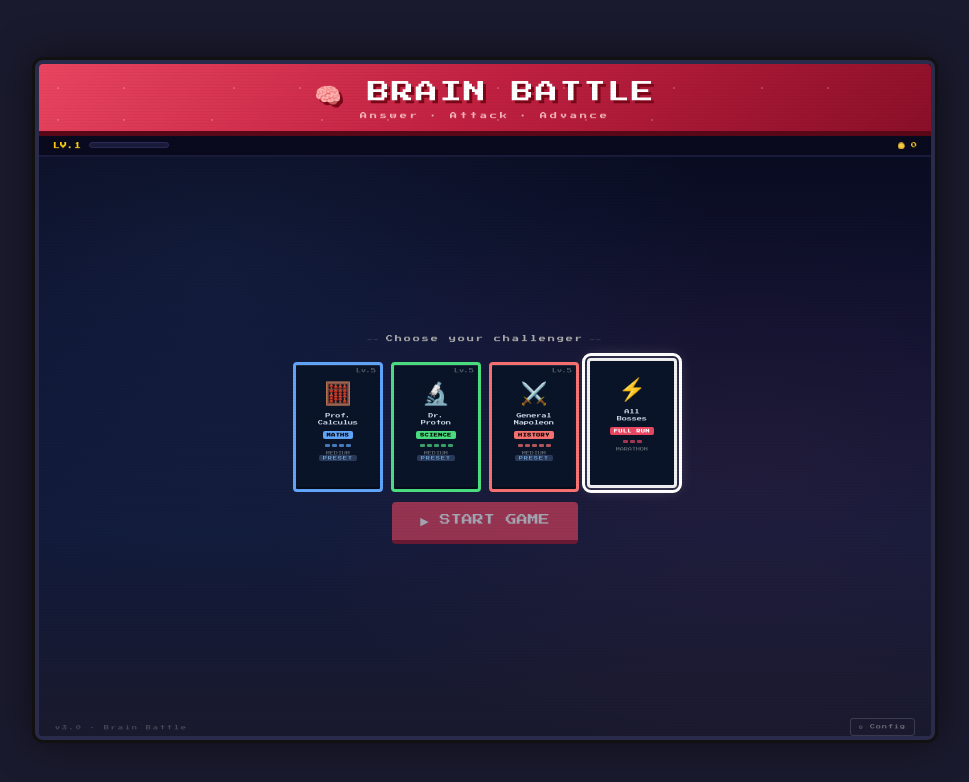
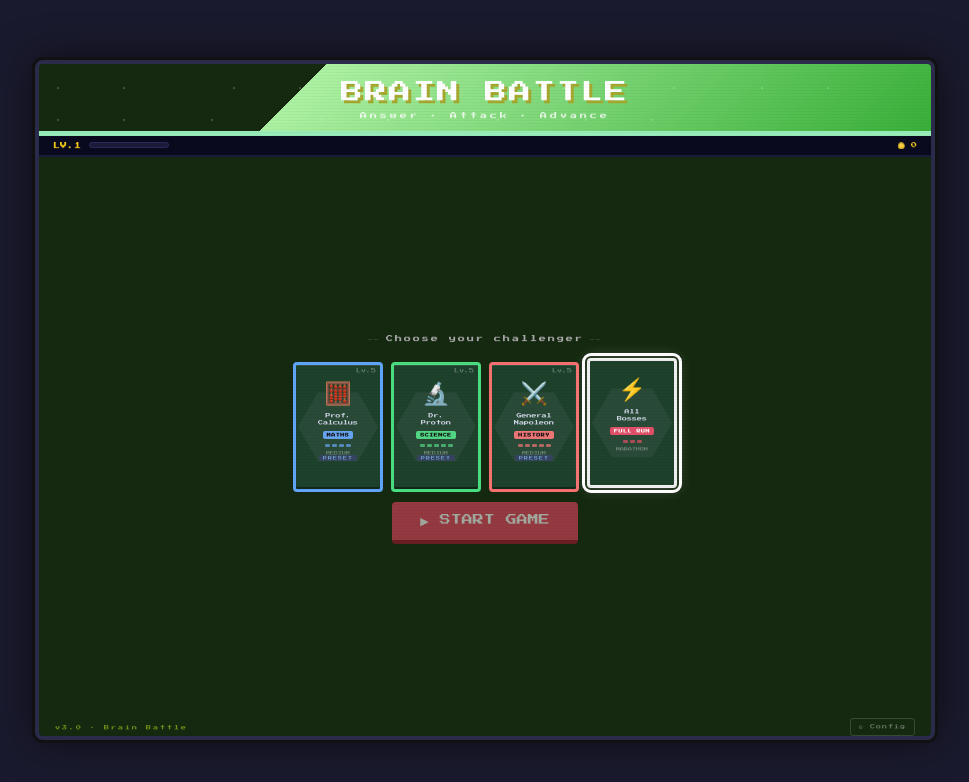
Before and after one commit to hassan-jamali/unihack, a plain HTML site: page index.html in a window 1280 px wide. Shown: the whole page, without its empty margins (155-1124 px from the left). Drawn offline with Linux system fonts and the light colour scheme.

Commit message:
minor UI changes

```diff
--- a/index.html
+++ b/index.html
@@ -19,7 +19,7 @@
     <div id="title-screen" class="screen active">
 
       <div class="title-banner">
-        <div class="title-logo">🧠 BRAIN BATTLE</div>
+        <div class="title-logo">BRAIN BATTLE</div>
         <div class="title-sub">Answer · Attack · Advance</div>
       </div>
 
@@ -31,8 +31,8 @@
         </div>
         <div class="hud-right">
           <span id="hudCoins" class="hud-coins">🪙 0</span>
-          <button id="navShop"   class="nav-btn" onclick="openShop()"   style="display:none">🛒 Shop</button>
-          <button id="navQuests" class="nav-btn" onclick="openQuests()" style="display:none">📜 Quests</button>
+          <button id="navShop"   class="nav-btn" onclick="openShop()"   style="display:none">Shop</button>
+          <button id="navQuests" class="nav-btn" onclick="openQuests()" style="display:none">Quests</button>
         </div>
       </div>
 
@@ -113,7 +113,7 @@
     <div id="shop-screen" class="screen">
       <div class="meta-header">
         <button class="meta-back" onclick="goToTitle()">← BACK</button>
-        <div class="meta-title">🛒 SHOP</div>
+        <div class="meta-title">SHOP</div>
         <span id="shopCoinsDisplay" class="hud-coins">🪙 0</span>
       </div>
       <div id="shopStatus" class="shop-status"></div>
@@ -124,7 +124,7 @@
     <div id="quests-screen" class="screen">
       <div class="meta-header">
         <button class="meta-back" onclick="goToTitle()">← BACK</button>
-        <div class="meta-title">📜 QUESTS</div>
+        <div class="meta-title">QUESTS</div>
         <span class="hud-coins" style="font-size:6px;color:#aaa">Resets daily</span>
       </div>
       <div id="questList" class="quest-list"></div>
@@ -133,7 +133,7 @@
     <!-- ═══════════ EDITOR SCREEN ═══════════ -->
     <div id="editor-screen" class="screen">
       <div class="ed-header">
-        <div class="ed-title">📝 QUESTION EDITOR</div>
+        <div class="ed-title">QUESTION EDITOR</div>
         <button class="ed-close-btn" onclick="closeEditor()">✕ BACK</button>
       </div>
 
--- a/style.css
+++ b/style.css
@@ -47,7 +47,7 @@ body {
   height: min(95vh, 680px);
   display: flex;
   flex-direction: column;
-  background: #0c0c1a;
+  background: #1a1a55;
   border: 4px solid #2a2a4a;
   border-radius: 8px;
   box-shadow: 0 0 0 3px #111, 0 0 40px rgba(0,0,0,0.6);
@@ -84,10 +84,7 @@ body {
   justify-content: flex-start;
   overflow: hidden;
   animation: fadeIn 0.6s ease;
-  background:
-    radial-gradient(ellipse at 20% 30%, rgba(96,165,250,0.08) 0%, transparent 50%),
-    radial-gradient(ellipse at 80% 60%, rgba(233,69,96,0.08) 0%, transparent 50%),
-    linear-gradient(180deg, #08091a 0%, #0d1230 40%, #111a3a 70%, #1a1a2e 100%);
+  background: #152910;
 }
 
 /* Push choose-label, cards, button into a centred block */
@@ -123,8 +120,8 @@ body {
 
 .title-banner {
   width: 100%;
-  background: linear-gradient(135deg, #e94560 0%, #c02040 50%, #8a0f28 100%);
-  border-bottom: 5px solid #5a0818;
+  background: linear-gradient(135deg, #152910 30%, #acf1a2 0%, #38af38 100%);
+  border-bottom: 5px solid #98ecb9;
   padding: 14px 20px 12px;
   text-align: center;
   flex-shrink: 0;
@@ -133,14 +130,14 @@ body {
 .title-logo {
   font-size: clamp(14px, 3vw, 22px);
   color: #fff;
-  text-shadow: 3px 3px 0 #7a0818;
+  text-shadow: 3px 3px 0 #a6a82f;
   line-height: 1.3;
   letter-spacing: 2px;
 }
 
 .title-sub {
   font-size: clamp(5px, 1vw, 7px);
-  color: rgba(255,220,220,0.8);
+  color: rgba(255, 255, 255, 0.8);
   margin-top: 5px;
   letter-spacing: 3px;
 }
@@ -177,7 +174,7 @@ body {
 }
 
 .boss-card {
-  background: #0a1428;
+  background: #1d412b;
   border: 3px solid;
   border-radius: 4px;
   padding: 6px 6px 4px;
@@ -211,6 +208,22 @@ body {
   top: 3px; right: 4px;
   font-size: 5px;
   color: rgba(255,255,255,0.3);
+  z-index: 1;
+}
+
+/* Hexagonal background decoration */
+.boss-card::after {
+  content: "";
+  position: absolute;
+  width: 80px;
+  aspect-ratio: 1 / cos(30deg);
+  background: rgba(160, 160, 170, 0.10);
+  clip-path: polygon(50% -50%, 100% 50%, 50% 150%, 0 50%);
+  top: 50%;
+  left: 50%;
+  transform: translate(-50%, -50%);
+  pointer-events: none;
+  z-index: 0;
 }
 
 .boss-card-all::before { content: ""; }
@@ -226,6 +239,8 @@ body {
   flex-shrink: 0;
   border-radius: 3px;
   object-fit: cover;
+  position: relative;
+  z-index: 1;
 }
 img.boss-icon { font-size: 0; }
 
@@ -236,6 +251,8 @@ img.boss-icon { font-size: 0; }
   margin-bottom: 2px;
   overflow: hidden;
   max-height: 20px;
+  position: relative;
+  z-index: 1;
 }
 
 .boss-type {
@@ -286,7 +303,7 @@ img.boss-icon { font-size: 0; }
 
 .title-version {
   font-size: 5px;
-  color: rgba(255,255,255,0.2);
+  color: rgba(138, 168, 26, 0.822);
   letter-spacing: 2px;
 }
 
@@ -303,15 +320,15 @@ img.boss-icon { font-size: 0; }
   transition: all 0.15s;
 }
 .btn-config:hover {
-  border-color: rgba(255,255,255,0.5);
+  border-color: rgba(255, 255, 255, 0.979);
   color: rgba(255,255,255,0.7);
-  background: rgba(255,255,255,0.05);
+  background: rgba(255, 255, 255, 0.952);
 }
 
 /* ── Start button ── */
 .btn-start {
   background: var(--accent);
-  color: white;
+  color: rgb(255, 255, 255);
   border: none;
   padding: 12px 28px;
   font-family: var(--font-pixel);
```
